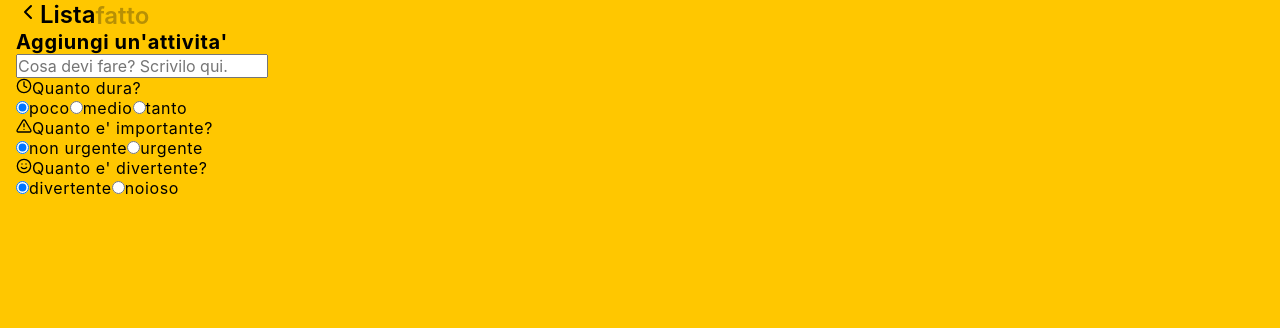
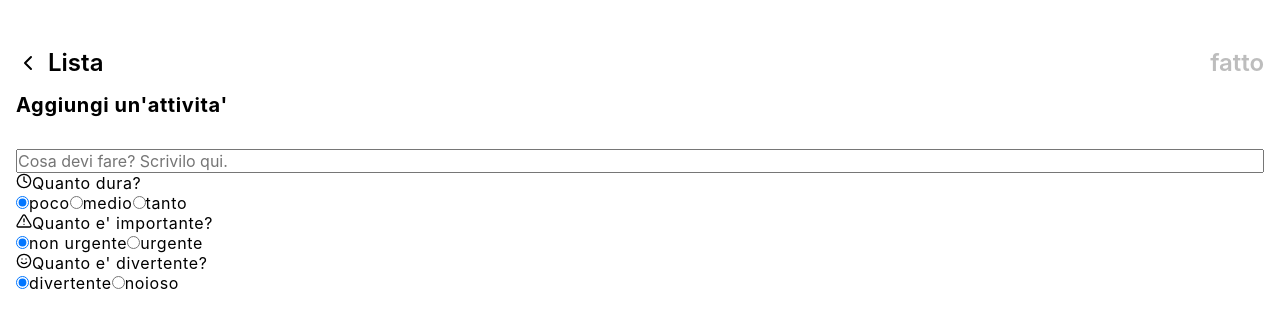
Before and after one commit to MarcoMaz/renato-do-list, a React (Create React App) app: page /add-edit in a window 1280 px wide. Shown: the top 328 px of the page. Built offline with nearby package versions, Linux system fonts and the light colour scheme.

Commit message:
fix( app ): styling

```diff
--- a/src/styles/basics.scss
+++ b/src/styles/basics.scss
@@ -16,7 +16,6 @@ body::-webkit-scrollbar {
 }
 
 body {
-  background: $supernova;
   -ms-overflow-style: none;  	/* IE and Edge */
   scrollbar-width: none;  		/* Firefox */
 
@@ -33,13 +32,12 @@ figure {
   width: 100%;
 }
 
-.App {
-  margin: 0 1rem;
-}
-
 .LandingView {
+  background: $supernova;
   display: flex;
   flex-direction: column;
+  height: 100vh;
+  padding: 0 1rem;
 
   &__headline {
     font-size: 3rem;
@@ -69,8 +67,11 @@ figure {
 }
 
 .IntroView1 {
+  background: $supernova;
   display: flex;
   flex-direction: column;
+  height: 100vh;
+  padding: 0 1rem;
 
   &__headline {
     margin: 2rem auto;
@@ -106,8 +107,11 @@ figure {
 }
 
 .MainView {
+  background: $supernova;
   display: flex;
   flex-direction: column;
+  height: 100vh;
+  padding: 0 1rem;
 
   &__headline {
     margin-bottom: 2rem;
@@ -282,3 +286,38 @@ figure {
   position: absolute;
   width: 90vw;
 }
+
+.AddTask {
+  background: $white;
+  display: flex;
+  flex-direction: column;
+  padding: 0 1rem;
+  padding-top: 3rem;
+
+  &__buttons {
+    display: flex;
+    justify-content: space-between;
+    margin-bottom: 1rem;
+
+    button {
+      align-items: center;
+    }
+  }
+
+  &__goBack svg {
+    margin-right: 0.5rem;
+  }
+
+  &__confirm button {
+
+    color: $dodger-blue;
+
+    &:disabled {
+      color: $silver;
+    }
+  }
+
+  h2 {
+    margin-bottom: 2rem;
+  }
+}
--- a/src/styles/colors.scss
+++ b/src/styles/colors.scss
@@ -6,3 +6,4 @@ $white: #FFFFFF;
 $dodger-blue: #5551FF;
 $cornflower-blue: #699BF7;
 $ebony: #160F29;
+$silver: #BDBDBD;
--- a/src/views/AddEditView.tsx
+++ b/src/views/AddEditView.tsx
@@ -96,7 +96,8 @@ const AddEditView: FunctionComponent<AddEditViewProps> = ({
 
   return (
     <form className="AddTask">
-      <Link to="/main">
+      <div className="AddTask__buttons">
+        <Link to="/main" className="AddTask__goBack">
           <Button
             arrowLeft
             type="button"
@@ -105,7 +106,7 @@ const AddEditView: FunctionComponent<AddEditViewProps> = ({
           />
         </Link>
         {!modifyTask ? (
-        <Link to="/main">
+          <Link to="/main" className="AddTask__confirm">
             <Button
               type="submit"
               label={buttonDone}
@@ -114,10 +115,15 @@ const AddEditView: FunctionComponent<AddEditViewProps> = ({
             />
           </Link>
         ) : (
-        <Link to="/main">
-          <Button type="button" label={buttonDone} onClick={submitModfiyTask} />
+          <Link to="/main" className="AddTask__confirm">
+            <Button
+              type="button"
+              label={buttonDone}
+              onClick={submitModfiyTask}
+            />
           </Link>
         )}
+      </div>
       {!modifyTask ? (
         <>
           <Headline label={headline} />
```
Lines whose indentation alone changed are shown as unchanged.
